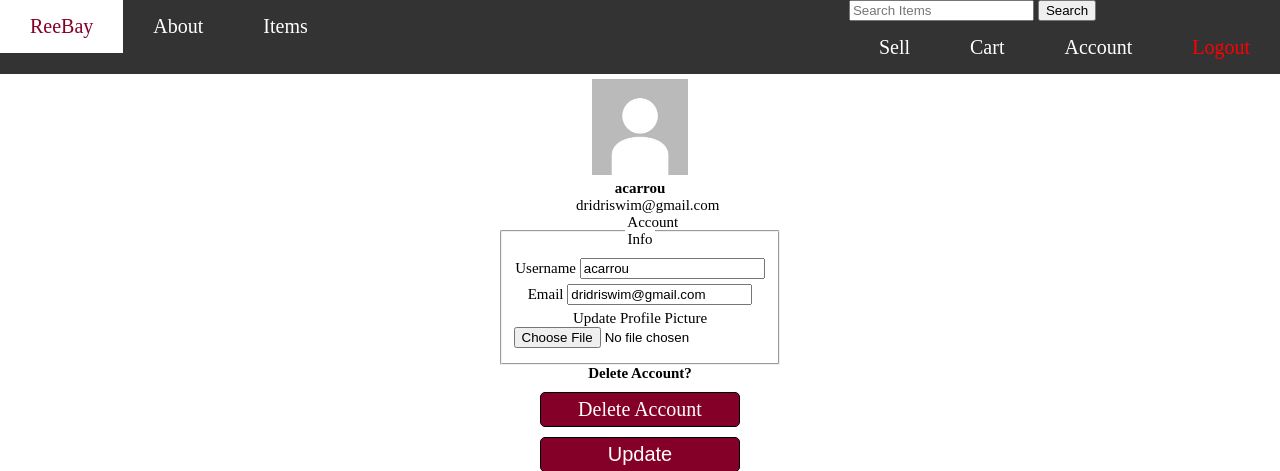
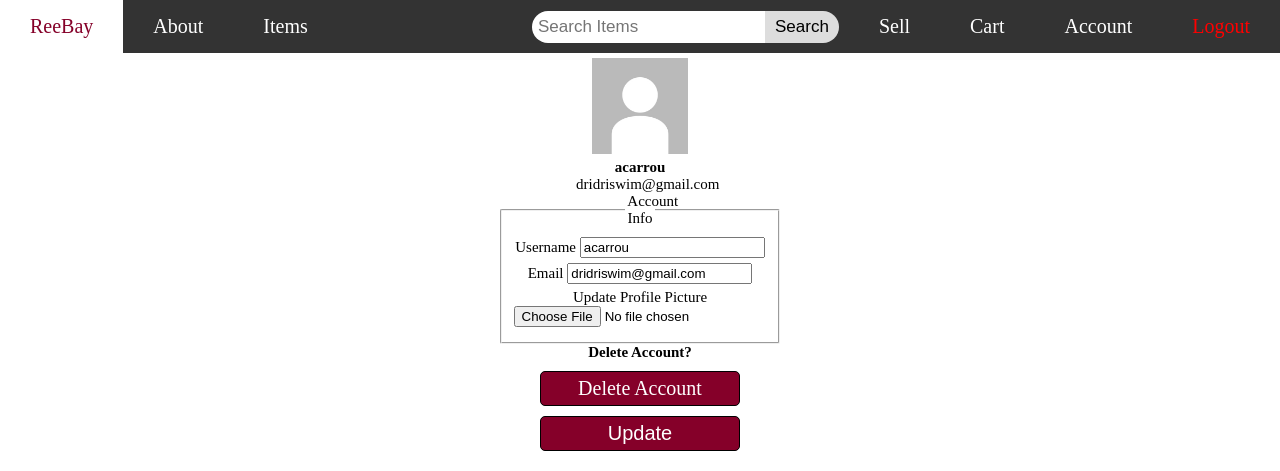
Before and after one commit to marymarkart/CMPE131-02-Team5, a Flask app: page /account in a window 1280 px wide. Shown: the top 471 px of the page. Run offline with Flask 2, Linux system fonts and the light colour scheme; a user stored in the database is signed in; some libraries are stand-ins or nearby versions.

Commit message:
Made search bar more asthetically pleasing

```diff
--- a/flask_project_T5/project/static/splash.css
+++ b/flask_project_T5/project/static/splash.css
@@ -42,6 +42,33 @@ h1 {
 
 .usernavbar {
     float: right;
+}
+
+.search-container {
+    float: left;
+    margin-top: 10.5px;
+}
+
+.search-container input[type=search] {
+    padding: 6px;
+    font-size: 17px;
+    border: none;
+    border-radius: 20px 0 0 20px;
+}
+
+.search-container button {
+    float: right;
+    padding: 6px 10px;
+    font-size: 17px;
+    margin-right: 10px;
+    background: #ddd;
+    border: none;
+    border-radius: 0 20px 20px 0;
+    cursor: pointer;
+}
+
+.search-container button:hover {
+    background: #ccc;
 }
 
 .usernavbar a.exit {
--- a/flask_project_T5/project/templates/layout.html
+++ b/flask_project_T5/project/templates/layout.html
@@ -25,7 +25,7 @@
                     <!-- Navbar Right Side -->
                     <div class="usernavbar">
                       <!-- Search Bar -->
-                      <form class="defaultnavbar" method="POST" action="{{ url_for('search')}}">
+                      <form class="search-container" method="POST" action="{{ url_for('search')}}">
                         {{ form.hidden_tag() }}
                         <input type="search" placeholder="Search Items" aria-label="Search" name="searched">
                         <button type="submit">Search</button>
```
